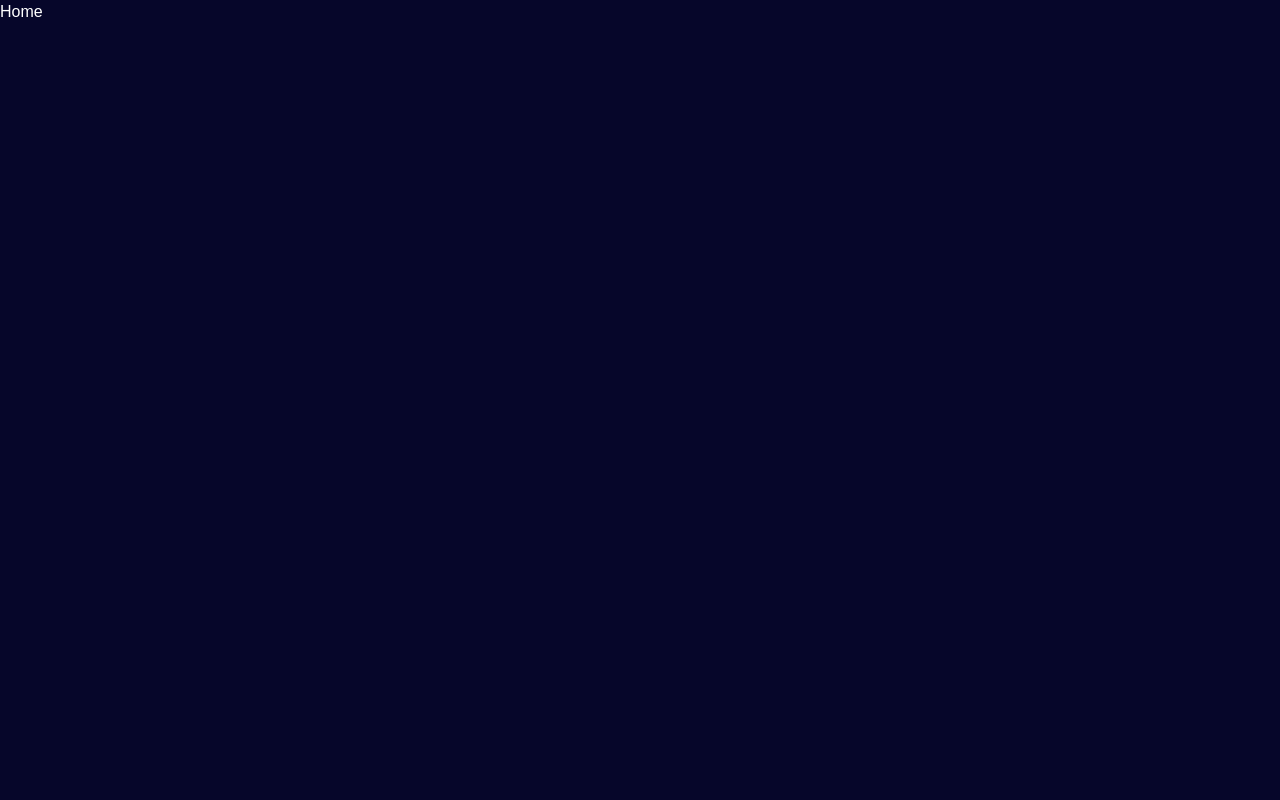
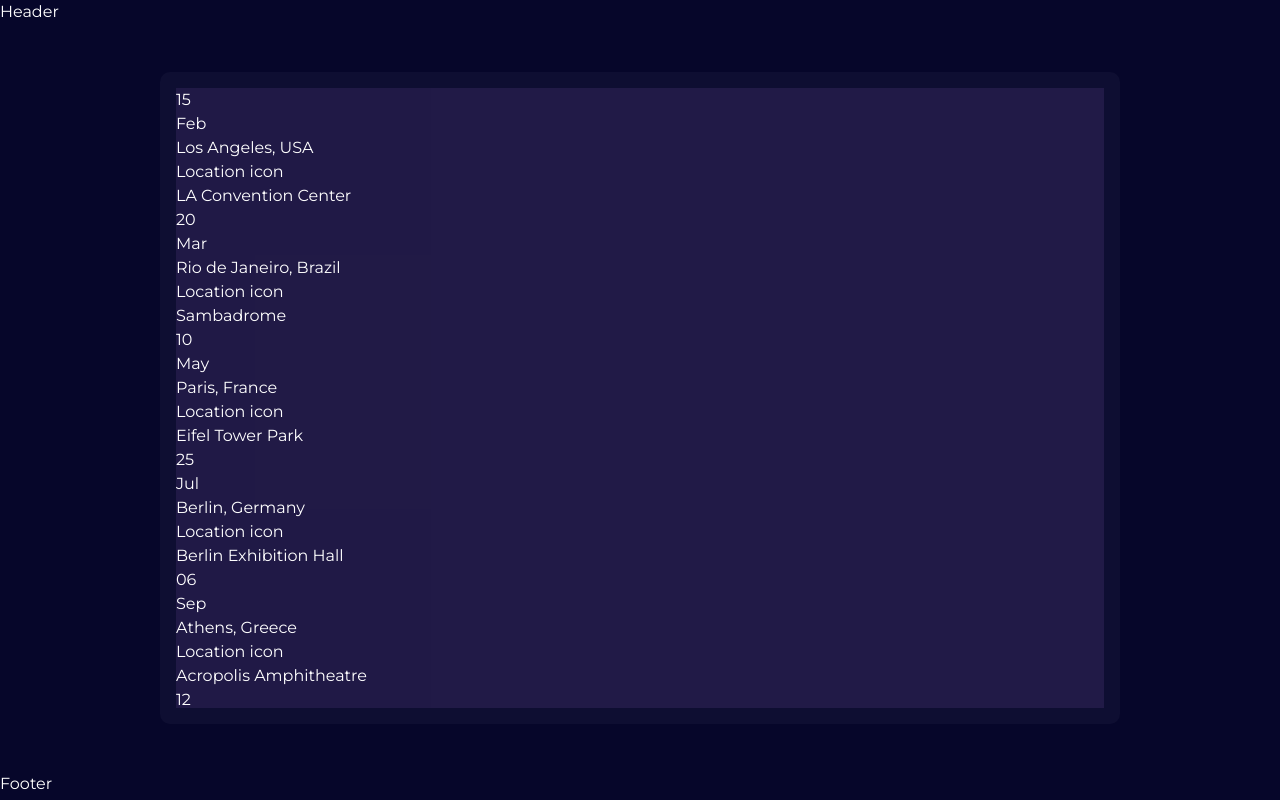
Before and after one commit to PatriquePorto/band-musician-site, a Next.js app: page / in a window 1280 px wide. Built offline with nearby package versions, Linux system fonts and the light colour scheme; data requests are answered from the project's data file.

Commit message:
add components

```diff
--- a/src/app/globals.css
+++ b/src/app/globals.css
@@ -30,3 +30,11 @@ h2 {
 .btn-accent {
   @apply bg-accent text-white hover:bg-accent-hover;
 }
+
+.btn-white {
+  @apply bg-white text-primary hover:bg-white/80;;
+}
+
+.section {
+  @apply py-12 xl:py-24;
+}
--- a/src/app/layout.jsx
+++ b/src/app/layout.jsx
@@ -1,5 +1,9 @@
 import { Alex_Brush, Montserrat } from 'next/font/google'
 import './globals.css'
+
+//Components
+import Header from '../components/Header'
+import Footer from '../components/Footer'
 
 const alexBrush = Alex_Brush({
   weight: ['400'],
@@ -23,7 +27,9 @@ export default function RootLayout({ children }) {
     <html lang="en">
       <body className={`${alexBrush.variable} ${montSerrat.variable}
       overflow-x-hidden relative`}>
+        <Header />
         {children}
+        <Footer />
      </body>
     </html>
   )
--- a/src/app/page.jsx
+++ b/src/app/page.jsx
@@ -1,9 +1,10 @@
 import Image from 'next/image'
+import Events from '../components/events/Events'
 
 export default function Home() {
   return (
     <main>
-      <h1>Home</h1>
+      <Events />
     </main>
   )
 }
--- /dev/null
+++ b/src/components/Footer.jsx
@@ -0,0 +1,8 @@
+
+const Footer = () => {
+  return (
+    <div>Footer</div>
+  )
+}
+
+export default Footer
--- /dev/null
+++ b/src/components/Header.jsx
@@ -0,0 +1,8 @@
+
+const Header = () => {
+  return (
+    <div>Header</div>
+  )
+}
+
+export default Header
--- /dev/null
+++ b/src/components/events/EventBox.jsx
@@ -0,0 +1,49 @@
+import Image from "next/image"
+
+const EventBox = ({ events }) => {
+  return (
+    <div className="bg-secondary/60 rounded-[10px] p-4 xl:p-12 relative">
+        <div className="flex flex-col xl:flex-row justify-between h-[620px] xl:h-full gap-x-4">
+            {/* Image */}
+            <div className="hidden xl-flex w-[400px]">
+                <Image
+                  src={'/assets/events/singer.png'}
+                  width={358}
+                  height={489}
+                  priority
+                  quality={100}
+                  alt=""
+                />
+            </div>
+            {/* Event List*/}
+            <div className="flex-1 bg-purple-400/10 h-[500px]  flex flex-col justify-between
+             overflow-y-scroll scrollbar-thin scrollbar-thumb-accent scrollbar-track-white/10 xl:pr-6 ">
+                {/* Event Item */}
+               {events.map((event) => {
+                   return (
+                   <div key={event.id}>
+                        <div>
+                            {/* Day & Month */}
+                              <div>
+                                 <div>{event.date.day}</div>
+                                 <div>{event.date.month}</div>
+                              </div>
+                            {/* Location */}
+                            <div>
+                                <div>{`${event.location.city}, ${event.location.country}`}</div>
+                                <div>
+                                    <div>Location icon</div>
+                                    <div>{event.location.address}</div>
+                                </div>
+                            </div>
+                        </div>
+                    </div>
+                    )
+                })}
+            </div>
+        </div>
+    </div>
+  )
+}
+
+export default EventBox
--- /dev/null
+++ b/src/components/events/Events.jsx
@@ -0,0 +1,19 @@
+import EventBox from "./EventBox"
+const getEvents = async () => {
+    const res = await fetch('http://localhost:4000/events')
+    return res.json()
+}
+
+const Events = async () => {
+  const events = await getEvents()
+  return (
+     <section className="section" id="tours">
+        <div className="container mx-auto">
+            {/* Event Box */}
+            <EventBox events={events} />
+        </div>
+     </section>
+  )
+}
+
+export default Events
--- a/tailwind.config.js
+++ b/tailwind.config.js
@@ -26,8 +26,8 @@ module.exports = {
         newsletter : "url('/assets/newsletter/bg.png')",
       },
       fontFamily: {
-        montserrat: [`--font-montserrat`, 'sans-serif'],
-        alexBrush: [`--font-alex-brush`, 'sans-serif'],
+        montserrat: [`var(--font-montserrat)`, 'sans-serif'],
+        alexBrush: [`var(--font-alex-brush)`, 'sans-serif'],
       },
       colors: {
         primary:'#06062a',
```
